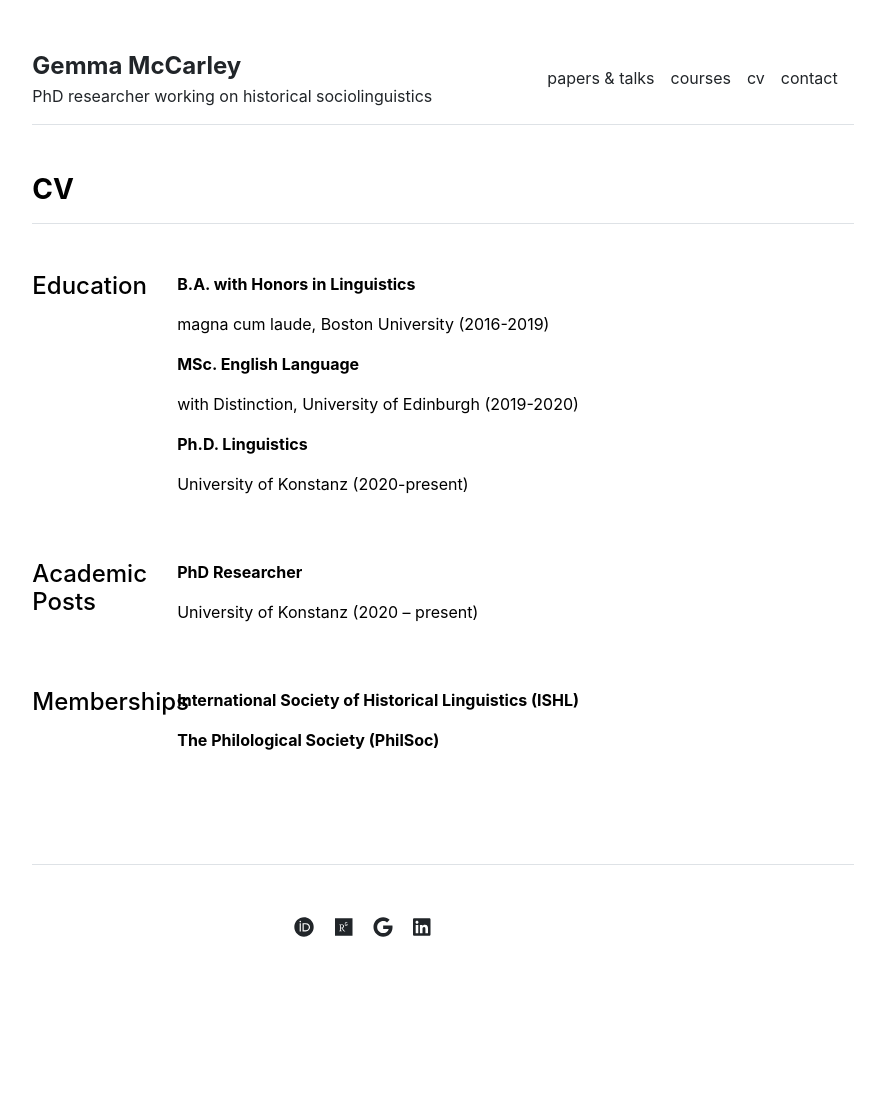
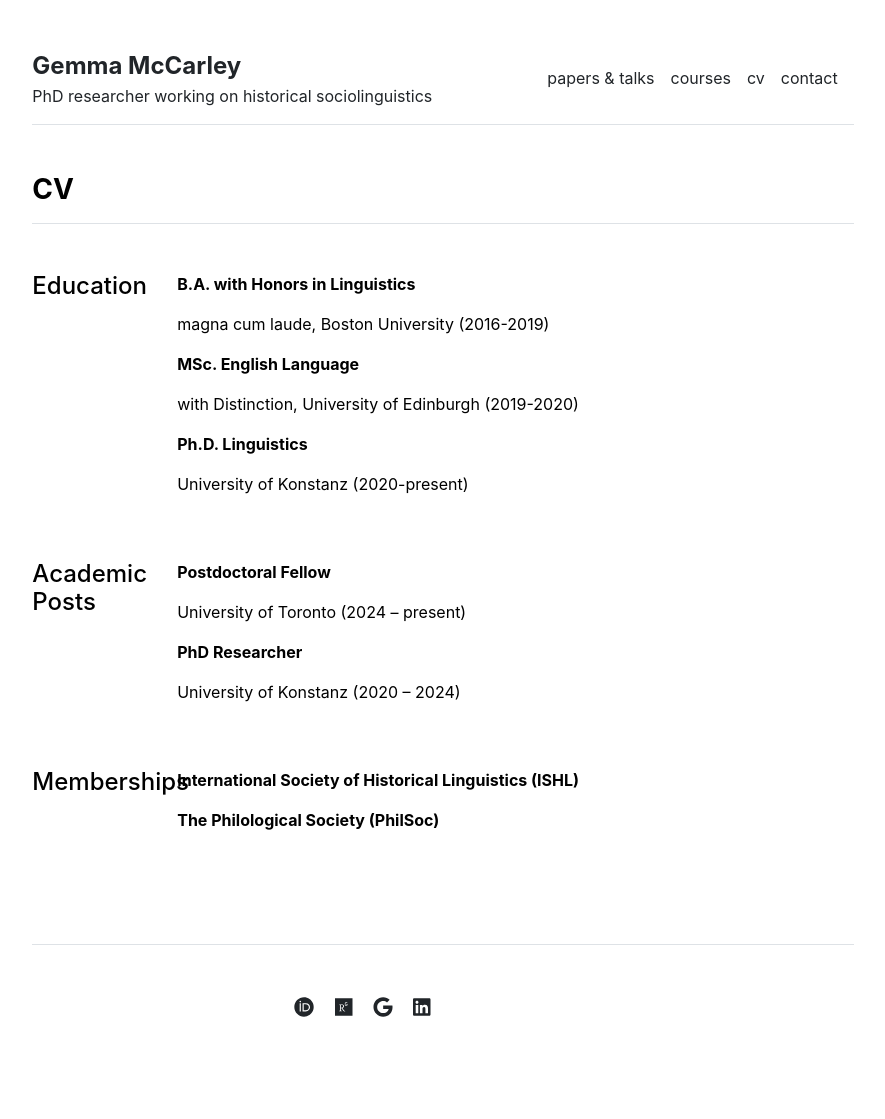
Before and after one commit to GemmaMcCarley/GemmaMcCarley.github.io, a Jekyll site: the page built from cv.md, in a window 1280 px wide. Shown: the whole page, without its empty margins (197-1082 px from the left). Built offline with Jekyll 4.4.1, drawn with Linux system fonts in a browser that asks for light colours; before the commit the page ends 1039 px from its top, so only the background shows below that.

Commit message:
Update academic-posts.yml

```diff
--- a/_data/cv/academic-posts.yml
+++ b/_data/cv/academic-posts.yml
@@ -1,5 +1,5 @@
-#- title: 'Postdoctoral Fellow'
- # description: 'University of Toronto (2024 – present)'
+- title: 'Postdoctoral Fellow'
+  description: 'University of Toronto (2024 – present)'
 
 - title: 'PhD Researcher'
-  description: 'University of Konstanz (2020 – present)'
+  description: 'University of Konstanz (2020 – 2024)'
```
